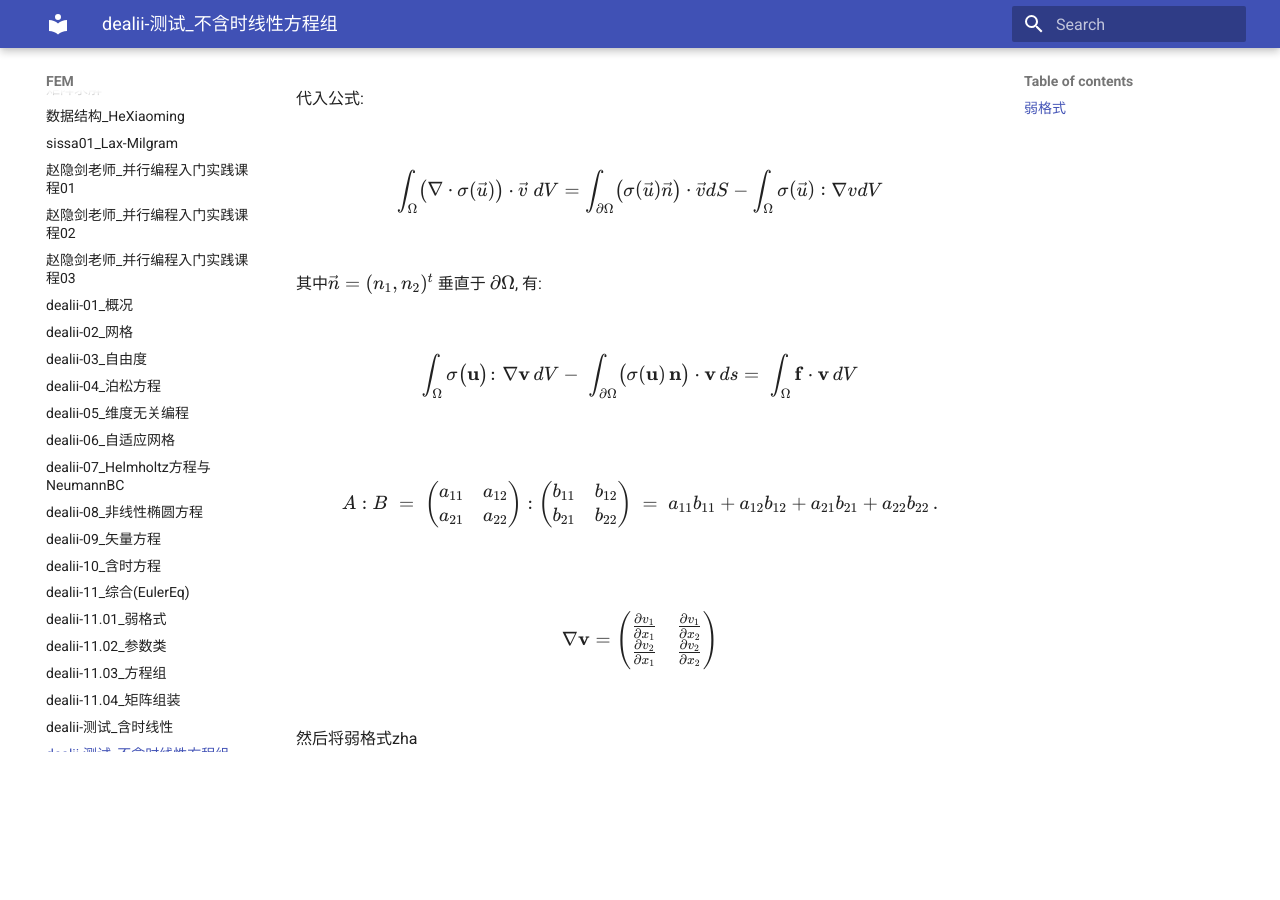
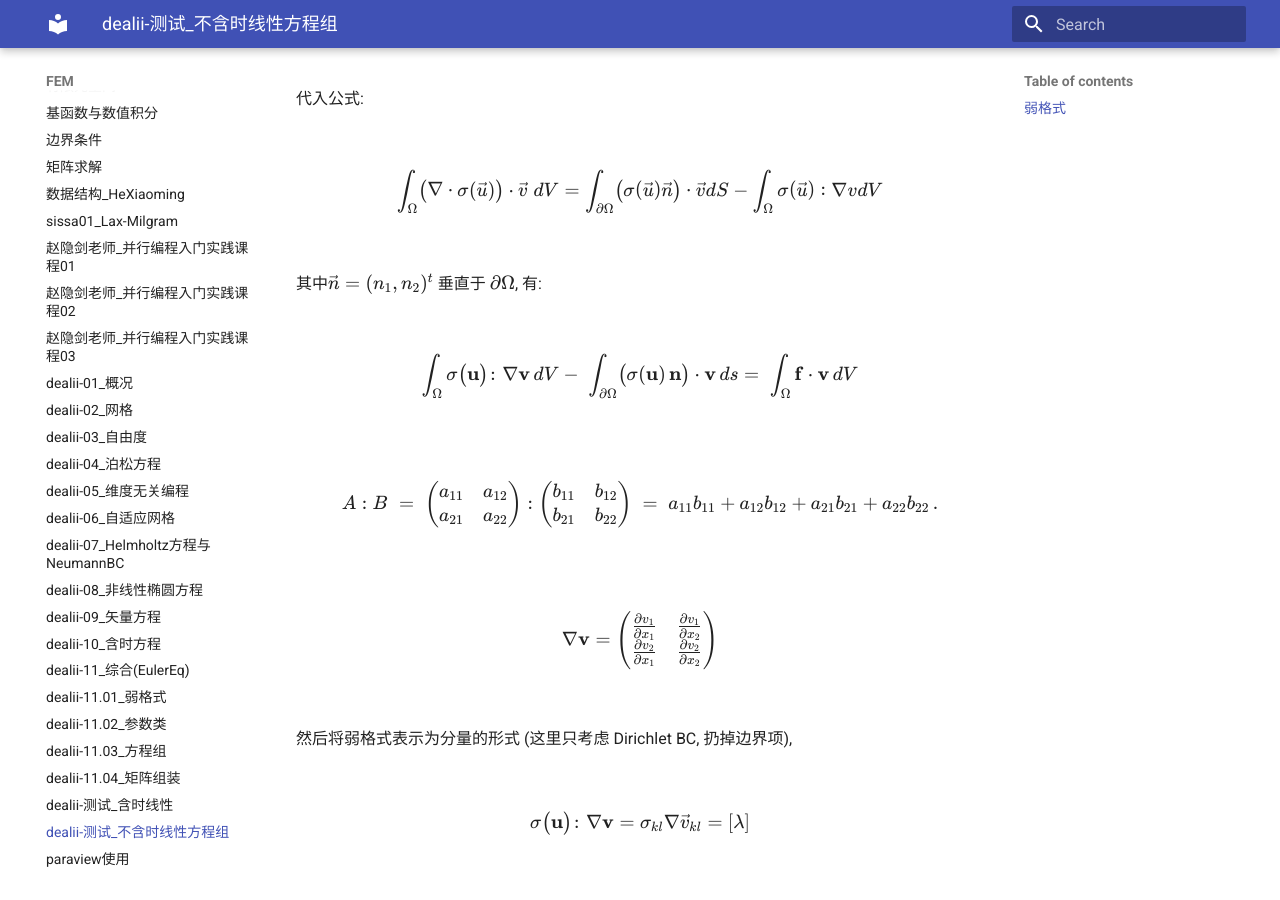
Before and after one commit to ymma98/technotes, an MkDocs documentation site: the page built from docs/FEM/dealii-测试_不含时线性方程组.md, in a window 1280 px wide and 900 px high, scrolled down 1391 px. Built offline with MkDocs 1.6.1 and Material for MkDocs 9.7.7, drawn with Linux system fonts in a browser that asks for light colours; before the commit the page ends 2167 px from its top, so only the background shows below that.

Commit message:
docs/FEM/dealii-测试_不含时线性方程组.md updated from https://stackedit.cn/

```diff
--- a/docs/FEM/dealii-测试_不含时线性方程组.md
+++ b/docs/FEM/dealii-测试_不含时线性方程组.md
@@ -91,9 +91,13 @@ $$
 \end{pmatrix}
 $$
 
-然后将弱格式zha
+然后将弱格式表示为分量的形式 (这里只考虑 Dirichlet BC, 扔掉边界项),
+
+$$
+\sigma\bigl(\mathbf{u}\bigr)\colon\nabla\mathbf{v}=\sigma_{kl}\nabla\vec{v}_{kl} = [\lambda \text]
+$$
 <!--stackedit_data:
-eyJoaXN0b3J5IjpbNzE0MTgwNzA2LC01MzQ0NDQ3NDMsMTg2MD
-g0NzcwNiwtNTM2NjAzMjAxLDYxMTUxMTgyOCwtMTI1OTQ5OTA2
-NywtOTY5NjYwMDYzLC0xMzYyMjAwOTg3XX0=
+eyJoaXN0b3J5IjpbLTc0NDcwMjY3MCwtNTM0NDQ0NzQzLDE4Nj
+A4NDc3MDYsLTUzNjYwMzIwMSw2MTE1MTE4MjgsLTEyNTk0OTkw
+NjcsLTk2OTY2MDA2MywtMTM2MjIwMDk4N119
 -->
```
